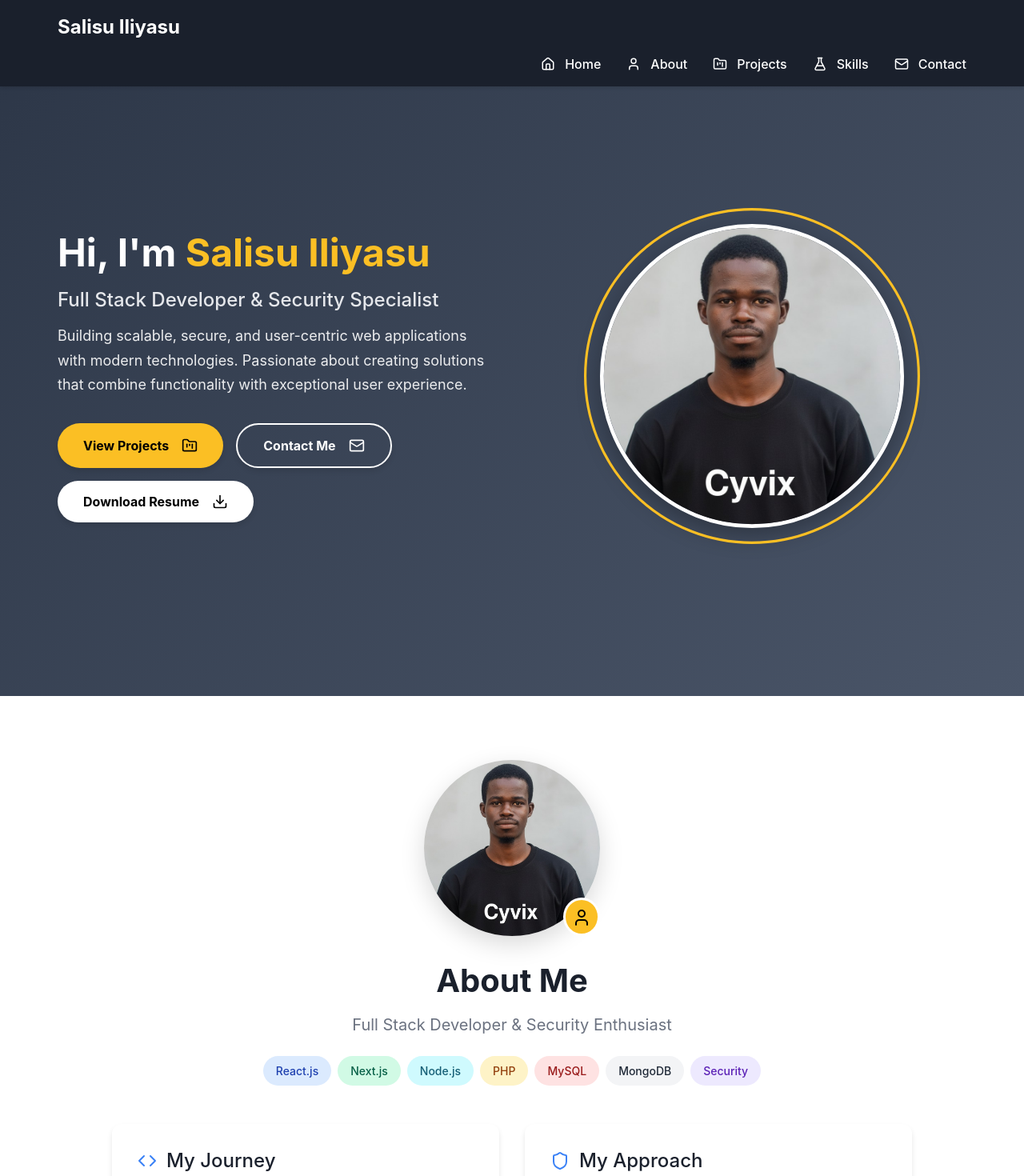
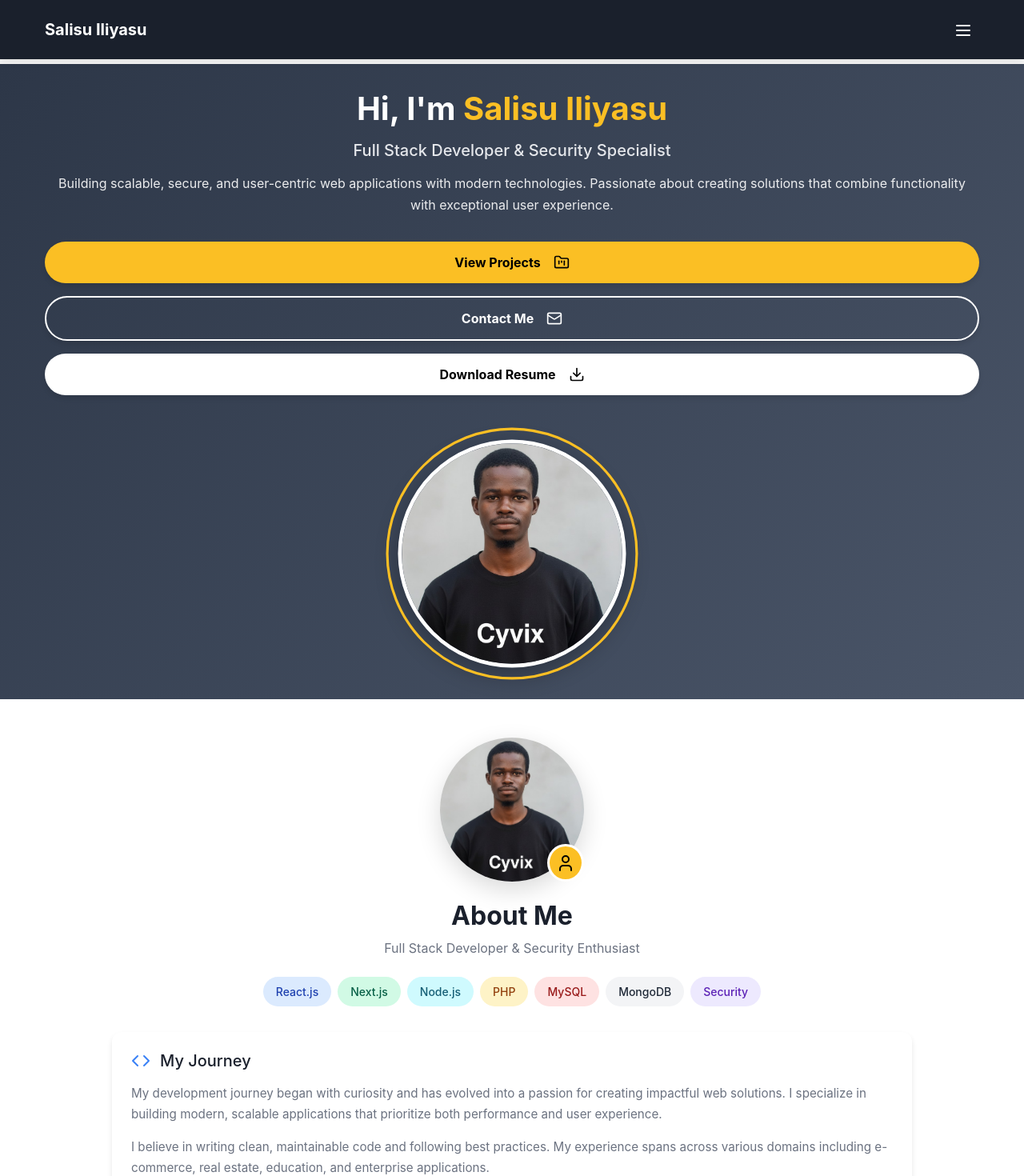
Before and after one commit to Salisuili/my-portfolio, a React (Vite) app: page / in a window 1280 px wide. Shown: the top 1470 px of the page at 80% size. Built offline with nearby package versions, Linux system fonts and the light colour scheme.

Commit message:
added image

```diff
--- a/src/App.jsx
+++ b/src/App.jsx
@@ -15,7 +15,9 @@ import {
   Shield,
   ExternalLink,
   Download,
-  Users
+  Users,
+  Menu,
+  X
 } from 'lucide-react';
 
 // Image from public folder
@@ -24,21 +26,26 @@ const myImage = '/abba.jpg';
 const resume = '/Salisu_Iliyasu_2Resume.pdf';
 
 const Navbar = () => {
+  const [isMenuOpen, setIsMenuOpen] = useState(false);
 
   const handleNavLinkClick = (sectionId) => {
     const element = document.getElementById(sectionId);
     if (element) {
       element.scrollIntoView({ behavior: 'smooth' });
     }
+    setIsMenuOpen(false);
   };
 
   return (
     <nav style={styles.navbar}>
-      <div style={styles.container}>
+      <div style={styles.navContainer}>
+        <div style={styles.navContent}>
           <a href="#hero" style={styles.brand} onClick={(e) => { e.preventDefault(); handleNavLinkClick('hero'); }}>
             Salisu Iliyasu
           </a>
-        <div style={styles.navLinks}>
+
+          {/* Desktop Menu */}
+          <div style={styles.desktopMenu}>
             <a href="#hero" style={styles.navLink} onClick={(e) => { e.preventDefault(); handleNavLinkClick('hero'); }}>
               <HomeIcon size={18} style={styles.icon} />
               <span>Home</span>
@@ -60,11 +67,47 @@ const Navbar = () => {
               <span>Contact</span>
             </a>
           </div>
+
+          {/* Mobile Menu Button */}
+          <button
+            style={styles.menuButton}
+            onClick={() => setIsMenuOpen(!isMenuOpen)}
+            aria-label="Toggle menu"
+          >
+            {isMenuOpen ? <X size={24} /> : <Menu size={24} />}
+          </button>
+        </div>
+
+        {/* Mobile Menu */}
+        <div style={{
+          ...styles.mobileMenu,
+          ...(isMenuOpen ? styles.mobileMenuOpen : styles.mobileMenuClosed)
+        }}>
+          <a href="#hero" style={styles.mobileNavLink} onClick={(e) => { e.preventDefault(); handleNavLinkClick('hero'); }}>
+            <HomeIcon size={18} style={styles.icon} />
+            <span>Home</span>
+          </a>
+          <a href="#about" style={styles.mobileNavLink} onClick={(e) => { e.preventDefault(); handleNavLinkClick('about'); }}>
+            <User size={18} style={styles.icon} />
+            <span>About</span>
+          </a>
+          <a href="#projects" style={styles.mobileNavLink} onClick={(e) => { e.preventDefault(); handleNavLinkClick('projects'); }}>
+            <FolderKanban size={18} style={styles.icon} />
+            <span>Projects</span>
+          </a>
+          <a href="#skills" style={styles.mobileNavLink} onClick={(e) => { e.preventDefault(); handleNavLinkClick('skills'); }}>
+            <FlaskConical size={18} style={styles.icon} />
+            <span>Skills</span>
+          </a>
+          <a href="#contact" style={styles.mobileNavLink} onClick={(e) => { e.preventDefault(); handleNavLinkClick('contact'); }}>
+            <Mail size={18} style={styles.icon} />
+            <span>Contact</span>
+          </a>
+        </div>
       </div>
     </nav>
   );
 };
-
 const Hero = () => (
   <section id="hero" style={styles.hero}>
     <div style={styles.container}>
@@ -555,7 +598,7 @@ const styles = {
     fontFamily: '-apple-system, BlinkMacSystemFont, "Segoe UI", Roboto, "Helvetica Neue", Arial, sans-serif',
   },
   main: {
-    paddingTop: '70px',
+    paddingTop: '80px', // Increased to account for fixed navbar
   },
   navbar: {
     position: 'fixed',
@@ -563,29 +606,69 @@ const styles = {
     left: 0,
     right: 0,
     backgroundColor: '#1a202c',
-    padding: '1rem 0',
-    boxShadow: '0 2px 4px rgba(0,0,0,0.1)',
     zIndex: 1000,
+    boxShadow: '0 2px 10px rgba(0,0,0,0.1)',
   },
-  container: {
+  navContainer: {
     maxWidth: '1200px',
     margin: '0 auto',
+    padding: '0 1rem',
+    '@media (min-width: 768px)': {
       padding: '0 2rem',
     },
+  },
+  navContent: {
+    display: 'flex',
+    justifyContent: 'space-between',
+    alignItems: 'center',
+    padding: '1rem 0',
+  },
   brand: {
-    fontSize: '1.5rem',
+    fontSize: '1.25rem',
     fontWeight: 'bold',
     color: '#fff',
     textDecoration: 'none',
     display: 'inline-block',
-    marginBottom: '0',
+    '@media (min-width: 768px)': {
+      fontSize: '1.5rem',
     },
-  navLinks: {
+  },
+  desktopMenu: {
+    display: 'none',
+    '@media (min-width: 768px)': {
       display: 'flex',
+      alignItems: 'center',
       gap: '2rem',
-    justifyContent: 'flex-end',
-    marginTop: '1rem',
-    flexWrap: 'wrap',
+    },
+  },
+  mobileMenu: {
+    display: 'block',
+    backgroundColor: '#1a202c',
+    overflow: 'hidden',
+    transition: 'max-height 0.3s ease-in-out',
+    '@media (min-width: 768px)': {
+      display: 'none',
+    },
+  },
+  mobileMenuOpen: {
+    maxHeight: '500px',
+    padding: '1rem 0',
+    borderTop: '1px solid #2d3748',
+  },
+  mobileMenuClosed: {
+    maxHeight: '0',
+    padding: '0',
+  },
+  menuButton: {
+    display: 'block',
+    backgroundColor: 'transparent',
+    border: 'none',
+    color: '#fff',
+    cursor: 'pointer',
+    padding: '0.5rem',
+    '@media (min-width: 768px)': {
+      display: 'none',
+    },
   },
   navLink: {
     display: 'flex',
@@ -596,56 +679,114 @@ const styles = {
     fontWeight: '500',
     transition: 'color 0.3s',
     cursor: 'pointer',
+    padding: '0.5rem 0',
+    '&:hover': {
+      color: '#fbbf24',
+    },
+  },
+  mobileNavLink: {
+    display: 'flex',
+    alignItems: 'center',
+    gap: '0.75rem',
+    color: '#fff',
+    textDecoration: 'none',
+    fontWeight: '500',
+    padding: '1rem 0',
+    borderBottom: '1px solid #2d3748',
+    cursor: 'pointer',
+    '&:hover': {
+      color: '#fbbf24',
+      backgroundColor: 'rgba(255,255,255,0.05)',
+    },
+    '&:last-child': {
+      borderBottom: 'none',
+    },
   },
   icon: {
-    marginRight: '0.25rem',
+    flexShrink: 0,
   },
   hero: {
-    minHeight: '100vh',
+    minHeight: 'calc(100vh - 80px)', // Account for navbar height
     display: 'flex',
     alignItems: 'center',
     background: 'linear-gradient(135deg, #2d3748 0%, #4a5568 100%)',
+    padding: '2rem 0',
+    '@media (min-width: 768px)': {
       padding: '4rem 0',
+    },
+  },
+  container: {
+    maxWidth: '1200px',
+    margin: '0 auto',
+    padding: '0 1rem',
+    '@media (min-width: 768px)': {
+      padding: '0 2rem',
+    },
   },
   heroContent: {
     display: 'grid',
+    gridTemplateColumns: '1fr',
+    gap: '3rem',
+    alignItems: 'center',
+    '@media (min-width: 1024px)': {
       gridTemplateColumns: '1fr 1fr',
       gap: '4rem',
-    alignItems: 'center',
+    },
   },
   heroText: {
     color: '#fff',
+    textAlign: 'center',
+    '@media (min-width: 1024px)': {
+      textAlign: 'left',
+    },
   },
   heroTitle: {
-    fontSize: '3rem',
+    fontSize: '2.5rem',
     fontWeight: 'bold',
     marginBottom: '1rem',
     color: '#fff',
+    '@media (min-width: 768px)': {
+      fontSize: '3rem',
+    },
   },
   highlight: {
     color: '#fbbf24',
   },
   heroSubtitle: {
-    fontSize: '1.5rem',
+    fontSize: '1.25rem',
     marginBottom: '1rem',
     color: '#e5e7eb',
+    '@media (min-width: 768px)': {
+      fontSize: '1.5rem',
+    },
   },
   heroDescription: {
-    fontSize: '1.125rem',
+    fontSize: '1rem',
     marginBottom: '2rem',
     lineHeight: '1.7',
     opacity: 0.9,
+    '@media (min-width: 768px)': {
+      fontSize: '1.125rem',
+    },
   },
   heroButtons: {
     display: 'flex',
+    flexDirection: 'column',
     gap: '1rem',
-    flexWrap: 'wrap',
+    alignItems: 'center',
+    '@media (min-width: 768px)': {
+      flexDirection: 'row',
+      justifyContent: 'center',
+      '@media (min-width: 1024px)': {
+        justifyContent: 'flex-start',
+      },
+    },
   },
   btnPrimary: {
     display: 'inline-flex',
     alignItems: 'center',
     gap: '0.5rem',
-    padding: '0.875rem 2rem',
+    padding: '0.875rem 1.5rem',
     backgroundColor: '#fbbf24',
     color: '#000',
     border: 'none',
@@ -655,12 +796,17 @@ const styles = {
     cursor: 'pointer',
     transition: 'all 0.3s',
     boxShadow: '0 4px 6px rgba(0,0,0,0.1)',
+    width: '100%',
+    justifyContent: 'center',
+    '@media (min-width: 768px)': {
+      width: 'auto',
+    },
   },
   btnSecondary: {
     display: 'inline-flex',
     alignItems: 'center',
     gap: '0.5rem',
-    padding: '0.875rem 2rem',
+    padding: '0.875rem 1.5rem',
     backgroundColor: 'transparent',
     color: '#fff',
     border: '2px solid #fff',
@@ -670,12 +816,17 @@ const styles = {
     cursor: 'pointer',
     transition: 'all 0.3s',
     boxShadow: '0 4px 6px rgba(0,0,0,0.1)',
+    width: '100%',
+    justifyContent: 'center',
+    '@media (min-width: 768px)': {
+      width: 'auto',
+    },
   },
   btnDownload: {
     display: 'inline-flex',
     alignItems: 'center',
     gap: '0.5rem',
-    padding: '0.875rem 2rem',
+    padding: '0.875rem 1.5rem',
     backgroundColor: '#fff',
     color: '#000',
     border: 'none',
@@ -686,6 +837,11 @@ const styles = {
     transition: 'all 0.3s',
     boxShadow: '0 4px 6px rgba(0,0,0,0.1)',
     textDecoration: 'none',
+    width: '100%',
+    justifyContent: 'center',
+    '@media (min-width: 768px)': {
+      width: 'auto',
+    },
   },
   buttonIcon: {
     marginLeft: '0.5rem',
@@ -696,55 +852,94 @@ const styles = {
     justifyContent: 'center',
   },
   heroImage: {
-    width: '400px',
-    height: '400px',
+    width: '300px',
+    height: '300px',
     borderRadius: '50%',
     objectFit: 'cover',
     border: '5px solid #fff',
     boxShadow: '0 10px 30px rgba(0,0,0,0.3)',
     transform: 'scale(0.95)',
+    '@media (min-width: 768px)': {
+      width: '350px',
+      height: '350px',
+    },
+    '@media (min-width: 1024px)': {
+      width: '400px',
+      height: '400px',
+    },
   },
   imageBorder: {
     position: 'absolute',
     top: 0,
     left: '50%',
     transform: 'translateX(-50%) scale(1.05)',
+    width: '300px',
+    height: '300px',
+    borderRadius: '50%',
+    border: '3px solid #fbbf24',
+    '@media (min-width: 768px)': {
+      width: '350px',
+      height: '350px',
+    },
+    '@media (min-width: 1024px)': {
       width: '400px',
       height: '400px',
-    borderRadius: '50%',
-    border: '3px solid #fbbf24',
+    },
   },
   section: {
+    padding: '3rem 0',
+    backgroundColor: '#fff',
+    '@media (min-width: 768px)': {
       padding: '5rem 0',
-    backgroundColor: '#fff',
+    },
   },
   sectionAlt: {
+    padding: '3rem 0',
+    backgroundColor: '#f9fafb',
+    '@media (min-width: 768px)': {
       padding: '5rem 0',
-    backgroundColor: '#f9fafb',
+    },
   },
   sectionHeader: {
     textAlign: 'center',
+    marginBottom: '2rem',
+    '@media (min-width: 768px)': {
       marginBottom: '3rem',
     },
+  },
   sectionTitle: {
+    fontSize: '2rem',
+    fontWeight: 'bold',
+    marginBottom: '0.5rem',
+    color: '#1a202c',
+    '@media (min-width: 768px)': {
       fontSize: '2.5rem',
-    fontWeight: 'bold',
       marginBottom: '1rem',
-    color: '#1a202c',
+    },
   },
   sectionTitleWhite: {
+    fontSize: '2rem',
+    fontWeight: 'bold',
+    marginBottom: '0.5rem',
+    color: '#fff',
+    '@media (min-width: 768px)': {
       fontSize: '2.5rem',
-    fontWeight: 'bold',
       marginBottom: '1rem',
-    color: '#fff',
+    },
   },
   sectionSubtitle: {
+    fontSize: '1rem',
+    color: '#6b7280',
+    '@media (min-width: 768px)': {
       fontSize: '1.25rem',
-    color: '#6b7280',
+    },
   },
   sectionSubtitleWhite: {
+    fontSize: '1rem',
+    color: '#e5e7eb',
+    '@media (min-width: 768px)': {
       fontSize: '1.25rem',
-    color: '#e5e7eb',
+    },
   },
   aboutContainer: {
     maxWidth: '1000px',
@@ -752,19 +947,26 @@ const styles = {
   },
   aboutHeader: {
     textAlign: 'center',
+    marginBottom: '2rem',
+    '@media (min-width: 768px)': {
       marginBottom: '3rem',
+    },
   },
   profileImageWrapper: {
     position: 'relative',
     display: 'inline-block',
-    marginBottom: '2rem',
+    marginBottom: '1.5rem',
   },
   profileImage: {
-    width: '220px',
-    height: '220px',
+    width: '180px',
+    height: '180px',
     borderRadius: '50%',
     objectFit: 'cover',
     boxShadow: '0 10px 30px rgba(0,0,0,0.15)',
+    '@media (min-width: 768px)': {
+      width: '220px',
+      height: '220px',
+    },
   },
   profileBadge: {
     position: 'absolute',
@@ -797,22 +999,33 @@ const styles = {
   badgePurple: { backgroundColor: '#ede9fe', color: '#5b21b6' },
   aboutCards: {
     display: 'grid',
+    gridTemplateColumns: '1fr',
+    gap: '1.5rem',
+    '@media (min-width: 768px)': {
       gridTemplateColumns: '1fr 1fr',
       gap: '2rem',
+    },
   },
   card: {
     backgroundColor: '#fff',
     borderRadius: '0.75rem',
-    padding: '2rem',
+    padding: '1.5rem',
     boxShadow: '0 4px 6px rgba(0,0,0,0.1)',
     transition: 'transform 0.3s, box-shadow 0.3s',
+    '@media (min-width: 768px)': {
+      padding: '2rem',
+    },
   },
   cardTitle: {
     display: 'flex',
     alignItems: 'center',
+    fontSize: '1.25rem',
+    marginBottom: '1rem',
+    color: '#1a202c',
+    '@media (min-width: 768px)': {
       fontSize: '1.5rem',
       marginBottom: '1.5rem',
-    color: '#1a202c',
+    },
   },
   cardIcon: {
     marginRight: '0.75rem',
@@ -822,6 +1035,10 @@ const styles = {
     color: '#6b7280',
     marginBottom: '1rem',
     lineHeight: '1.7',
+    fontSize: '0.95rem',
+    '@media (min-width: 768px)': {
+      fontSize: '1rem',
+    },
   },
   feature: {
     display: 'flex',
@@ -833,15 +1050,16 @@ const styles = {
     padding: '0.75rem',
     borderRadius: '50%',
     marginRight: '1rem',
+    flexShrink: 0,
   },
   featureTitle: {
-    fontSize: '1rem',
+    fontSize: '0.95rem',
     fontWeight: '600',
     marginBottom: '0.25rem',
     color: '#1a202c',
   },
   featureText: {
-    fontSize: '0.875rem',
+    fontSize: '0.85rem',
     color: '#6b7280',
     margin: 0,
   },
@@ -858,6 +1076,7 @@ const styles = {
     color: '#6b7280',
     paddingLeft: '1.5rem',
     margin: 0,
+    fontSize: '0.95rem',
   },
   listItem: {
     marginBottom: '0.5rem',
@@ -876,17 +1095,24 @@ const styles = {
   },
   projectGrid: {
     display: 'grid',
-    gridTemplateColumns: 'repeat(auto-fit, minmax(350px, 1fr))',
+    gridTemplateColumns: '1fr',
+    gap: '1.5rem',
+    '@media (min-width: 640px)': {
+      gridTemplateColumns: 'repeat(auto-fit, minmax(300px, 1fr))',
       gap: '2rem',
+    },
   },
   projectCard: {
     backgroundColor: '#fff',
     borderRadius: '0.75rem',
-    padding: '2rem',
+    padding: '1.5rem',
     boxShadow: '0 2px 4px rgba(0,0,0,0.1)',
     transition: 'transform 0.3s, box-shadow 0.3s',
     display: 'flex',
     flexDirection: 'column',
+    '@media (min-width: 768px)': {
+      padding: '2rem',
+    },
   },
   projectHeader: {
     display: 'flex',
@@ -895,10 +1121,13 @@ const styles = {
     marginBottom: '1rem',
   },
   projectTitle: {
-    fontSize: '1.25rem',
+    fontSize: '1.125rem',
     fontWeight: '600',
     color: '#1a202c',
     margin: 0,
+    '@media (min-width: 768px)': {
+      fontSize: '1.25rem',
+    },
   },
   statusBadge: {
     padding: '0.25rem 0.75rem',
@@ -914,6 +1143,7 @@ const styles = {
     marginBottom: '1.5rem',
     lineHeight: '1.6',
     flexGrow: 1,
+    fontSize: '0.95rem',
   },
   techStack: {
     marginBottom: '1.5rem',
@@ -958,6 +1188,10 @@ const styles = {
     display: 'flex',
     gap: '0.75rem',
     marginTop: 'auto',
+    flexDirection: 'column',
+    '@media (min-width: 640px)': {
+      flexDirection: 'row',
+    },
   },
   linkBtn: {
     display: 'inline-flex',
@@ -991,22 +1225,32 @@ const styles = {
   },
   skillsGrid: {
     display: 'grid',
-    gridTemplateColumns: 'repeat(auto-fit, minmax(350px, 1fr))',
+    gridTemplateColumns: '1fr',
+    gap: '1.5rem',
+    '@media (min-width: 768px)': {
+      gridTemplateColumns: 'repeat(auto-fit, minmax(300px, 1fr))',
       gap: '2rem',
+    },
   },
   skillCard: {
     backgroundColor: '#fff',
     borderRadius: '0.75rem',
+    padding: '1.5rem',
+    boxShadow: '0 2px 4px rgba(0,0,0,0.1)',
+    '@media (min-width: 768px)': {
       padding: '2rem',
-    boxShadow: '0 2px 4px rgba(0,0,0,0.1)',
+    },
   },
   skillTitle: {
     display: 'flex',
     alignItems: 'center',
-    fontSize: '1.25rem',
+    fontSize: '1.125rem',
     fontWeight: '600',
     marginBottom: '1.5rem',
     color: '#1a202c',
+    '@media (min-width: 768px)': {
+      fontSize: '1.25rem',
+    },
   },
   skillIcon: {
     marginRight: '0.75rem',
@@ -1028,6 +1272,7 @@ const styles = {
   skillName: {
     color: '#1a202c',
     fontWeight: '500',
+    fontSize: '0.95rem',
   },
   levelBadge: {
     padding: '0.25rem 0.75rem',
@@ -1048,8 +1293,12 @@ const styles = {
   },
   securityGrid: {
     display: 'grid',
+    gridTemplateColumns: '1fr',
+    gap: '1rem',
+    '@media (min-width: 640px)': {
       gridTemplateColumns: 'repeat(auto-fit, minmax(200px, 1fr))',
       gap: '1.5rem',
+    },
   },
   securityItem: {
     backgroundColor: '#f9fafb',
@@ -1080,25 +1329,38 @@ const styles = {
     fontWeight: '600',
   },
   contactSection: {
-    padding: '5rem 0',
+    padding: '3rem 0',
     backgroundColor: '#1a202c',
     color: '#fff',
+    '@media (min-width: 768px)': {
+      padding: '5rem 0',
+    },
   },
   contactFormWrapper: {
     maxWidth: '800px',
-    margin: '0 auto 3rem',
+    margin: '0 auto 2rem',
+    '@media (min-width: 768px)': {
+      marginBottom: '3rem',
+    },
   },
   contactCard: {
     backgroundColor: '#2d3748',
     borderRadius: '0.75rem',
+    padding: '1.5rem',
+    boxShadow: '0 10px 30px rgba(0,0,0,0.3)',
+    '@media (min-width: 768px)': {
       padding: '3rem',
-    boxShadow: '0 10px 30px rgba(0,0,0,0.3)',
+    },
   },
   formRow: {
     display: 'grid',
+    gridTemplateColumns: '1fr',
+    gap: '1rem',
+    marginBottom: '1.5rem',
+    '@media (min-width: 768px)': {
       gridTemplateColumns: '1fr 1fr',
       gap: '1.5rem',
-    marginBottom: '1.5rem',
+    },
   },
   formGroup: {
     marginBottom: '1.5rem',
@@ -1143,19 +1405,32 @@ const styles = {
   },
   contactInfo: {
     textAlign: 'center',
+    marginTop: '2rem',
+    '@media (min-width: 768px)': {
       marginTop: '3rem',
     },
+  },
   contactLabel: {
-    fontSize: '1.25rem',
+    fontSize: '1.125rem',
     color: '#e5e7eb',
     marginBottom: '1.5rem',
+    '@media (min-width: 768px)': {
+      fontSize: '1.25rem',
+    },
   },
   contactButtons: {
     display: 'flex',
-    flexWrap: 'wrap',
+    flexDirection: 'column',
     justifyContent: 'center',
+    gap: '1rem',
+    marginBottom: '2rem',
+    '@media (min-width: 640px)': {
+      flexDirection: 'row',
       gap: '1.5rem',
+    },
+    '@media (min-width: 768px)': {
       marginBottom: '3rem',
+    },
   },
   contactBtn: {
     display: 'inline-flex',
@@ -1167,11 +1442,18 @@ const styles = {
     border: '2px solid #fff',
     borderRadius: '9999px',
     textDecoration: 'none',
+    fontSize: '0.95rem',
+    transition: 'all 0.3s',
+    justifyContent: 'center',
+    '@media (min-width: 768px)': {
       fontSize: '1rem',
-    transition: 'all 0.3s',
+    },
   },
   socialSection: {
+    marginBottom: '2rem',
+    '@media (min-width: 768px)': {
       marginBottom: '3rem',
+    },
   },
   socialLabel: {
     color: '#e5e7eb',
@@ -1215,6 +1497,7 @@ const styles = {
   locationText: {
     color: '#9ca3af',
     margin: '0.5rem 0',
+    fontSize: '0.95rem',
   },
   footer: {
     backgroundColor: '#0f172a',
@@ -1223,14 +1506,20 @@ const styles = {
   },
   footerContent: {
     display: 'flex',
+    flexDirection: 'column',
     justifyContent: 'space-between',
     alignItems: 'center',
-    flexWrap: 'wrap',
     gap: '1rem',
+    textAlign: 'center',
+    '@media (min-width: 640px)': {
+      flexDirection: 'row',
+      textAlign: 'left',
+    },
   },
   footerText: {
     color: '#9ca3af',
     margin: 0,
+    fontSize: '0.95rem',
   },
   footerHighlight: {
     color: '#fbbf24',
```
Lines whose indentation alone changed are shown as unchanged.
